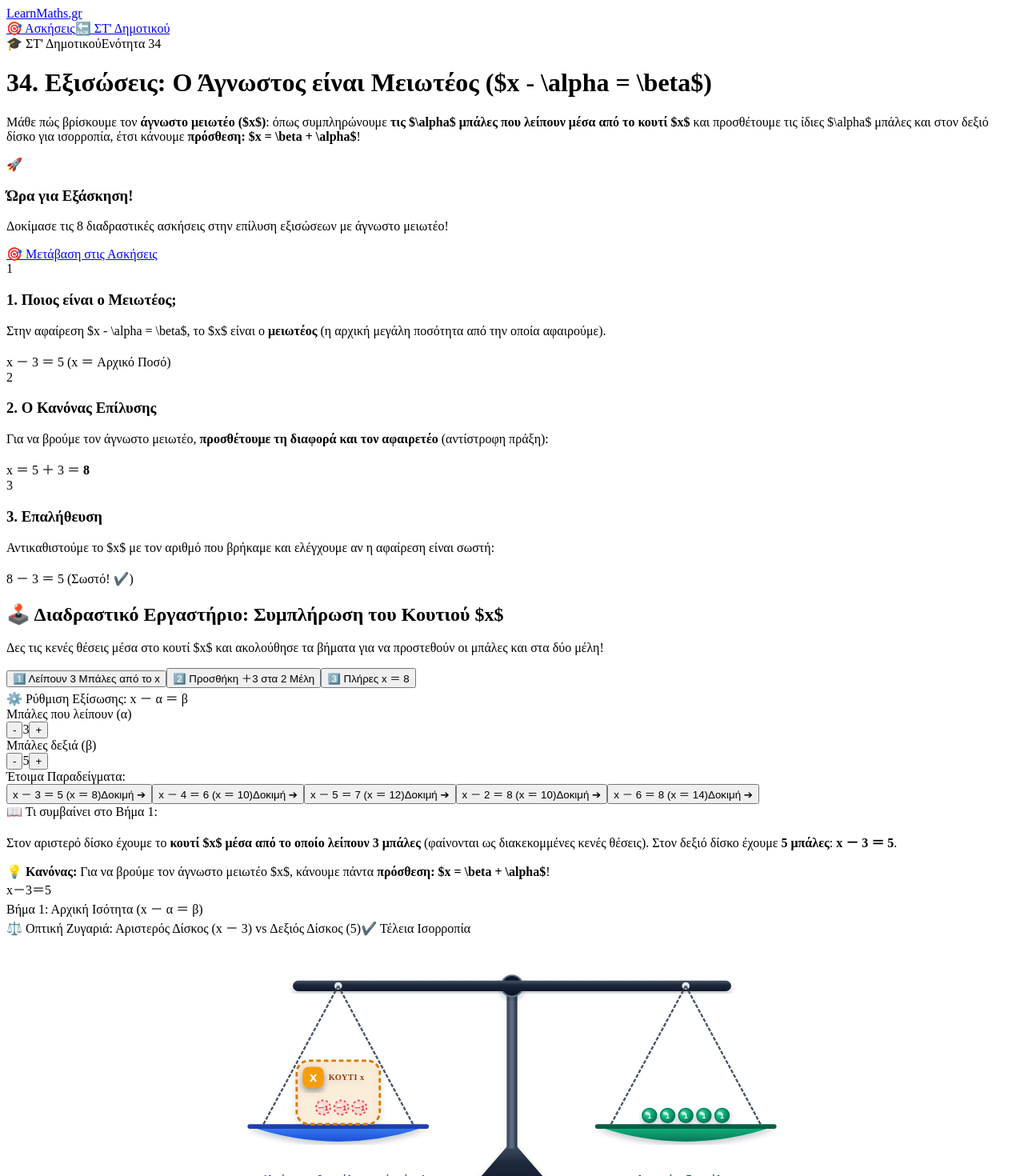
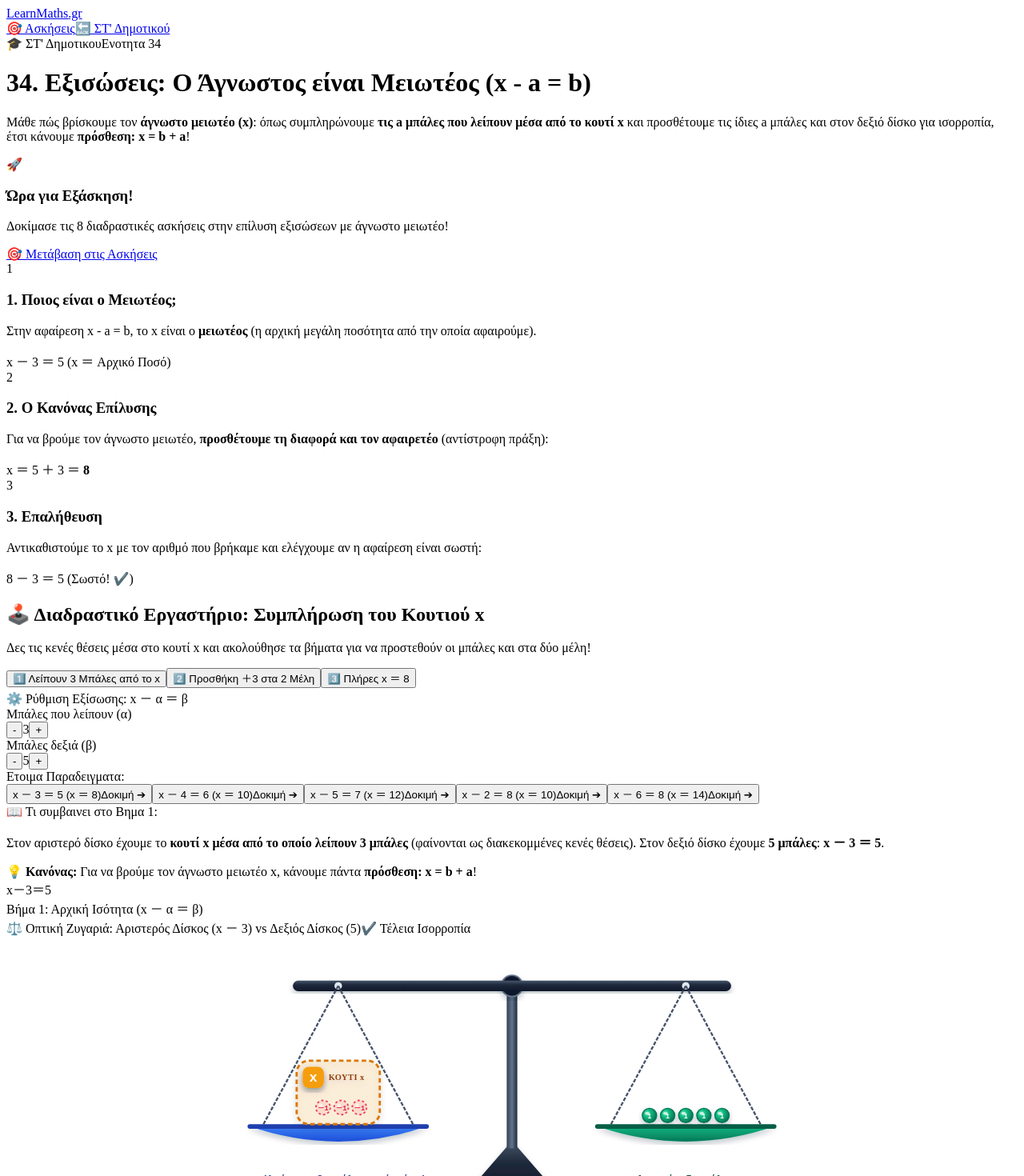
Before and after one commit to gkrimpas-lab/learn-maths-2026, a Next.js app: page /st-dimotikou/34-agnostos-kai-afairesi in a window 1280 px wide. Shown: the top 1470 px of the page at 80% size. Built offline with nearby package versions, Linux system fonts and the light colour scheme.

Commit message:
Update 34-agnostos-kai-afairesi.js

```diff
--- a/pages/st-dimotikou/34-agnostos-kai-afairesi.js
+++ b/pages/st-dimotikou/34-agnostos-kai-afairesi.js
@@ -132,17 +132,17 @@ export default function AgnostosKaiAfairesiPage() {
               <div className="lg:col-span-2 space-y-4">
                 <div className="flex items-center gap-2 flex-wrap">
                   <span className="bg-white/20 text-white font-black text-xs px-3 py-1 rounded-full uppercase tracking-wider backdrop-blur-md">
-                    🎓 ΣΤ' Δημοτικού
+                    🎓 ΣΤ' Δημοτικου
                   </span>
                   <span className="bg-amber-400 text-slate-900 font-black text-xs px-3 py-1 rounded-full uppercase tracking-wider">
-                    Ενότητα 34
+                    Ενοτητα 34
                   </span>
                 </div>
                 <h1 className="text-3xl md:text-4xl font-black tracking-tight leading-tight">
-                  34. Εξισώσεις: Ο Άγνωστος είναι Μειωτέος ($x - \alpha = \beta$)
+                  34. Εξισώσεις: Ο Άγνωστος είναι Μειωτέος (x - a = b)
                 </h1>
                 <p className="text-blue-100 text-sm md:text-base leading-relaxed max-w-3xl">
-                  Μάθε πώς βρίσκουμε τον <strong>άγνωστο μειωτέο ($x$)</strong>: όπως συμπληρώνουμε <strong>τις $\alpha$ μπάλες που λείπουν μέσα από το κουτί $x$</strong> και προσθέτουμε τις ίδιες $\alpha$ μπάλες και στον δεξιό δίσκο για ισορροπία, έτσι κάνουμε <strong>πρόσθεση: $x = \beta + \alpha$</strong>!
+                  Μάθε πώς βρίσκουμε τον <strong>άγνωστο μειωτέο (x)</strong>: όπως συμπληρώνουμε <strong>τις a μπάλες που λείπουν μέσα από το κουτί x</strong> και προσθέτουμε τις ίδιες a μπάλες και στον δεξιό δίσκο για ισορροπία, έτσι κάνουμε <strong>πρόσθεση: x = b + a</strong>!
                 </p>
               </div>
 
@@ -170,7 +170,7 @@ export default function AgnostosKaiAfairesiPage() {
                 </div>
                 <h3 className="text-lg font-black text-slate-900">1. Ποιος είναι ο Μειωτέος;</h3>
                 <p className="text-slate-600 text-sm leading-relaxed">
-                  Στην αφαίρεση $x - \alpha = \beta$, το $x$ είναι ο <strong>μειωτέος</strong> (η αρχική μεγάλη ποσότητα από την οποία αφαιρούμε).
+                  Στην αφαίρεση x - a = b, το x είναι ο <strong>μειωτέος</strong> (η αρχική μεγάλη ποσότητα από την οποία αφαιρούμε).
                 </p>
               </div>
               <div className="bg-white p-3 rounded-2xl border border-blue-100 text-xs text-slate-700 font-mono text-center font-bold">
@@ -204,7 +204,7 @@ export default function AgnostosKaiAfairesiPage() {
                 </div>
                 <h3 className="text-lg font-black text-slate-900">3. Επαλήθευση</h3>
                 <p className="text-slate-600 text-sm leading-relaxed">
-                  Αντικαθιστούμε το $x$ με τον αριθμό που βρήκαμε και ελέγχουμε αν η αφαίρεση είναι σωστή:
+                  Αντικαθιστούμε το x με τον αριθμό που βρήκαμε και ελέγχουμε αν η αφαίρεση είναι σωστή:
                 </p>
               </div>
               <div className="bg-white p-3 rounded-2xl border border-emerald-100 text-xs text-slate-700 font-mono text-center font-bold">
@@ -220,10 +220,10 @@ export default function AgnostosKaiAfairesiPage() {
             <div className="flex flex-col md:flex-row justify-between items-start md:items-center gap-4 border-b border-gray-100 pb-5">
               <div>
                 <h2 className="text-2xl font-black text-slate-900 flex items-center gap-2">
-                  <span>🕹️</span> Διαδραστικό Εργαστήριο: Συμπλήρωση του Κουτιού $x$
+                  <span>🕹️</span> Διαδραστικό Εργαστήριο: Συμπλήρωση του Κουτιού x
                 </h2>
                 <p className="text-gray-500 text-sm">
-                  Δες τις κενές θέσεις μέσα στο κουτί $x$ και ακολούθησε τα βήματα για να προστεθούν οι μπάλες και στα δύο μέλη!
+                  Δες τις κενές θέσεις μέσα στο κουτί x και ακολούθησε τα βήματα για να προστεθούν οι μπάλες και στα δύο μέλη!
                 </p>
               </div>
 
@@ -274,14 +274,14 @@ export default function AgnostosKaiAfairesiPage() {
 
                   {/* ΡΥΘΜΙΣΗ ΕΞΙΣΩΣΗΣ */}
                   <div className="bg-white p-4 rounded-2xl border border-slate-200 space-y-3 shadow-xs">
-                    <span className="text-xs font-black text-slate-800 uppercase tracking-wider block">
+                    <span className="text-xs font-black text-slate-800 tracking-wider block">
                       ⚙️ Ρύθμιση Εξίσωσης: x － α ＝ β
                     </span>
 
                     <div className="grid grid-cols-2 gap-3 text-center">
                       {/* ΑΦΑΙΡΕΤΕΟΣ (a) */}
                       <div className="space-y-1">
-                        <span className="text-[10px] font-bold text-slate-400 uppercase">Μπάλες που λείπουν (α)</span>
+                        <span className="text-[10px] font-bold text-slate-400">Μπάλες που λείπουν (α)</span>
                         <div className="flex items-center gap-1 bg-slate-50 p-1 rounded-xl border border-slate-200">
                           <button
                             type="button"
@@ -305,7 +305,7 @@ export default function AgnostosKaiAfairesiPage() {
 
                       {/* ΔΙΑΦΟΡΑ (b) */}
                       <div className="space-y-1">
-                        <span className="text-[10px] font-bold text-slate-400 uppercase">Μπάλες δεξιά (β)</span>
+                        <span className="text-[10px] font-bold text-slate-400">Μπάλες δεξιά (β)</span>
                         <div className="flex items-center gap-1 bg-slate-50 p-1 rounded-xl border border-slate-200">
                           <button
                             type="button"
@@ -332,7 +332,7 @@ export default function AgnostosKaiAfairesiPage() {
                   {/* PRESET BUTTONS */}
                   <div className="space-y-2 pt-2 border-t border-slate-200">
                     <span className="text-[10px] font-black uppercase text-slate-400 tracking-wider block">
-                      Έτοιμα Παραδείγματα:
+                      Ετοιμα Παραδειγματα:
                     </span>
                     <div className="grid grid-cols-1 gap-2">
                       {PRESETS.map((p, idx) => (
@@ -356,21 +356,21 @@ export default function AgnostosKaiAfairesiPage() {
                   {/* ΕΠΕΞΗΓΗΣΗ ΑΝΑΛΟΓΑ ΜΕ ΤΟ ΕΝΕΡΓΟ ΒΗΜΑ */}
                   <div className="bg-white p-3.5 rounded-2xl border border-slate-200 text-xs text-slate-700 leading-relaxed font-medium shadow-xs space-y-2">
                     <span className="font-black text-slate-900 uppercase block text-[11px]">
-                      📖 Τι συμβαίνει στο Βήμα {currentStep}:
+                      📖 Τι συμβαινει στο Βημα {currentStep}:
                     </span>
                     {currentStep === 1 && (
                       <p>
-                        Στον αριστερό δίσκο έχουμε το <strong>κουτί $x$ μέσα από το οποίο λείπουν {activeA} μπάλες</strong> (φαίνονται ως διακεκομμένες κενές θέσεις). Στον δεξιό δίσκο έχουμε <strong>{activeB} μπάλες</strong>: <strong>x － {activeA} ＝ {activeB}</strong>.
+                        Στον αριστερό δίσκο έχουμε το <strong>κουτί x μέσα από το οποίο λείπουν {activeA} μπάλες</strong> (φαίνονται ως διακεκομμένες κενές θέσεις). Στον δεξιό δίσκο έχουμε <strong>{activeB} μπάλες</strong>: <strong>x － {activeA} ＝ {activeB}</strong>.
                       </p>
                     )}
                     {currentStep === 2 && (
                       <p className="text-amber-800">
-                        Προσθέτουμε <strong>{activeA} λαμπερές πορτοκαλί μπάλες</strong> για να «κουμπώσουν» μέσα στο κουτί $x$, και <strong>προσθέτουμε ακριβώς {activeA} μπάλες</strong> και στον δεξιό δίσκο για να διατηρηθεί η ισορροπία!
+                        Προσθέτουμε <strong>{activeA} λαμπερές πορτοκαλί μπάλες</strong> για να «κουμπώσουν» μέσα στο κουτί x, και <strong>προσθέτουμε ακριβώς {activeA} μπάλες</strong> και στον δεξιό δίσκο για να διατηρηθεί η ισορροπία!
                       </p>
                     )}
                     {currentStep === 3 && (
                       <p className="text-emerald-800 font-bold">
-                        Το κουτί $x$ είναι πλέον <strong>πλήρες (λαμπερό πράσινο)</strong>! Στον δεξιό δίσκο βρίσκονται {activeB} ＋ {activeA} ＝ <strong>{exactSolution} μπάλες</strong>: <strong>x ＝ {activeB} ＋ {activeA} ＝ {exactSolution}</strong>.
+                        Το κουτί x είναι πλέον <strong>πλήρες (λαμπερό πράσινο)</strong>! Στον δεξιό δίσκο βρίσκονται {activeB} ＋ {activeA} ＝ <strong>{exactSolution} μπάλες</strong>: <strong>x ＝ {activeB} ＋ {activeA} ＝ {exactSolution}</strong>.
                       </p>
                     )}
                   </div>
@@ -378,7 +378,7 @@ export default function AgnostosKaiAfairesiPage() {
                 </div>
 
                 <div className="text-[11px] text-slate-500 bg-white p-3 rounded-xl border border-slate-200">
-                  💡 <strong>Κανόνας:</strong> Για να βρούμε τον άγνωστο μειωτέο $x$, κάνουμε πάντα <strong>πρόσθεση: $x = \beta + \alpha$</strong>!
+                  💡 <strong>Κανόνας:</strong> Για να βρούμε τον άγνωστο μειωτέο x, κάνουμε πάντα <strong>πρόσθεση: x = b + a</strong>!
                 </div>
               </div>
 
@@ -405,7 +405,7 @@ export default function AgnostosKaiAfairesiPage() {
                 {/* 2. ΜΕΓΑΛΗ ΟΠΤΙΚΗ ΖΥΓΑΡΙΑ 3D-LOOK ΣΤΟ SVG */}
                 <div className="space-y-3 flex-1 flex flex-col justify-center">
                   <div className="flex justify-between items-center px-1">
-                    <span className="text-xs font-black text-slate-500 uppercase tracking-wider block">
+                    <span className="text-xs font-black text-slate-500 tracking-wider block">
                       ⚖️ Οπτική Ζυγαριά: Αριστερός Δίσκος (x － {activeA}) vs Δεξιός Δίσκος ({activeB})
                     </span>
                     <span className="text-xs font-black px-3 py-1 rounded-full bg-emerald-100 text-emerald-800 border border-emerald-300">
@@ -612,7 +612,7 @@ export default function AgnostosKaiAfairesiPage() {
 
                 {/* 3. ΤΕΛΙΚΟ ΣΥΜΠΕΡΑΣΜΑ */}
                 <div className="w-full bg-gradient-to-r from-blue-600 via-indigo-600 to-emerald-600 text-white p-4 rounded-2xl text-center font-mono font-black text-xs sm:text-sm shadow-md">
-                  💡 Συμπέρασμα: Συμπληρώνοντας τις {activeA} μπάλες που έλειπαν από το κουτί $x$ και προσθέτοντας {activeA} μπάλες και στον δεξιό δίσκο, βρίσκουμε: <strong>x ＝ {activeB} ＋ {activeA} ＝ {exactSolution}</strong>!
+                  💡 Συμπέρασμα: Συμπληρώνοντας τις {activeA} μπάλες που έλειπαν από το κουτί x και προσθέτοντας {activeA} μπάλες και στον δεξιό δίσκο, βρίσκουμε: <strong>x ＝ {activeB} ＋ {activeA} ＝ {exactSolution}</strong>!
                 </div>
 
               </div>
```
